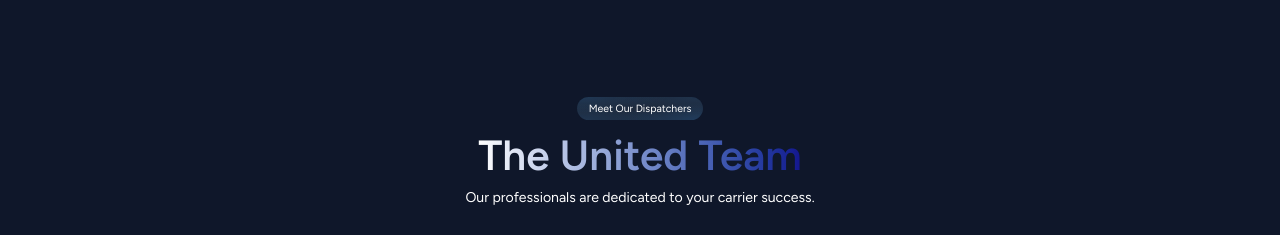
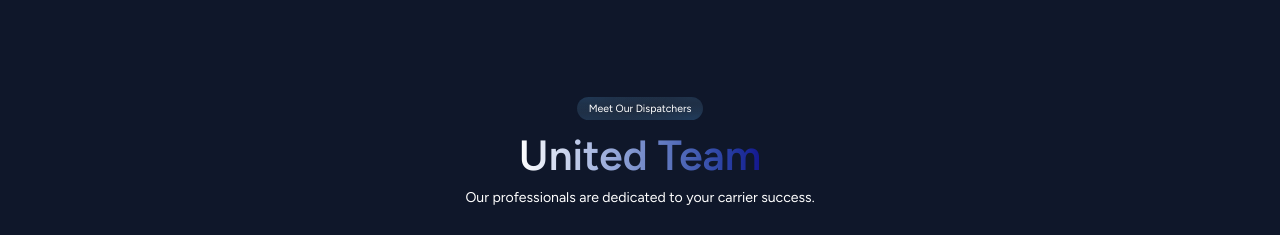
Before and after one commit to dmytro-webild/e0da123c-32e3-422c-b9ed-17deb8700d0b, a React (Vite) app: page / in a window 1280 px wide. Shown: the part 7740-7975 px from the top of the page. Built offline with nearby package versions, Linux system fonts and the light colour scheme; a web font is replaced by a local one.

Commit message:
Update src/pages/HomePage/sections/Team.tsx

```diff
--- a/src/pages/HomePage/sections/Team.tsx
+++ b/src/pages/HomePage/sections/Team.tsx
@@ -108,7 +108,7 @@ const TeamInline = () => (
         </div>
 
         <TextAnimation
-          text={"The United Team"}
+          text={"United Team"}
           variant={"slide-up"}
           gradientText={true}
           tag="h2"
```
